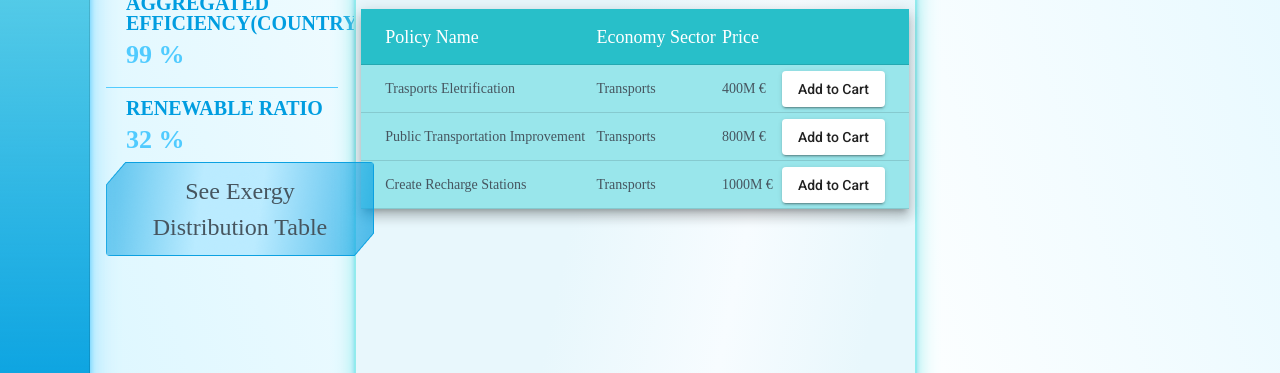
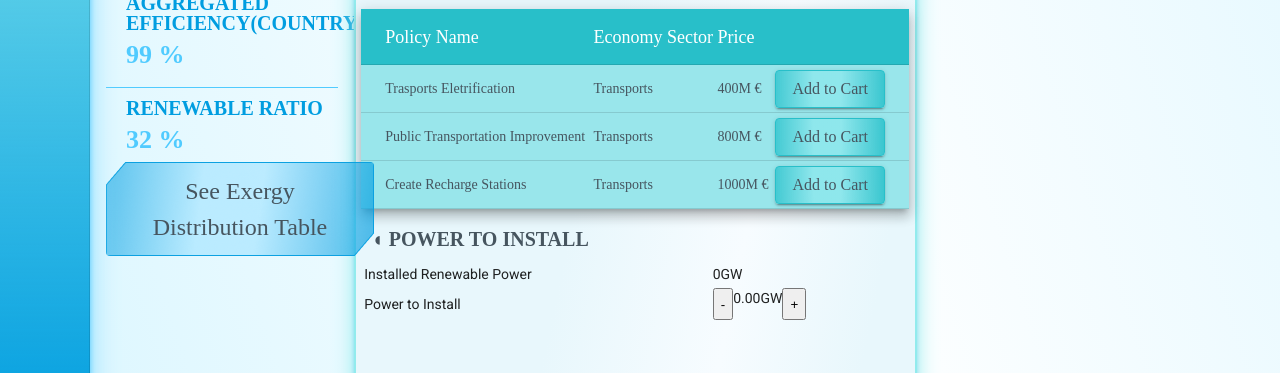
Before and after one commit to GAIPS/Exergyx, an Angular app: page /decision in a window 1280 px wide. Shown: the part 350-723 px from the top of the page. Built offline with nearby package versions, Linux system fonts and the light colour scheme.

Commit message:
added content to page

```diff
--- a/src/components/decision-panel/decision-panel.component.html
+++ b/src/components/decision-panel/decision-panel.component.html
@@ -87,14 +87,31 @@
                 <ng-container matColumnDef="getdetails">
                     <th mat-header-cell *matHeaderCellDef>  </th>
                     <td align="right" mat-cell *matCellDef="let element">
-                         <button *ngIf="!element.isUsed" [ngClass]="element.isUsed ? 'added' : 'add-button'" mat-raised-button (click)="addToCart(element.id); element.isUsed=!element.isUsed">Add to Cart</button>
+                         <button *ngIf="!element.isUsed" [ngClass]="element.isUsed ? 'added' : 'add-button'" mat-raised-button color="primary" (click)="addToCart(element.id); element.isUsed=!element.isUsed">Add to Cart</button>
                          <button *ngIf="element.isUsed" [ngClass]="element.isUsed ? 'added' : 'add-button'" mat-raised-button (click)="removeFromCart(element); element.isUsed=!element.isUsed">Remove from Cart</button>
                         </td>
                   </ng-container>
                 <tr mat-header-row *matHeaderRowDef="displayedColumns"></tr>
                 <tr mat-row (click)="changeSelectedPolicy(row)"[class.row-added]="this.cartCollection.has(row)" [class.row-clicked]="clickedRow.has(row)" *matRowDef="let row; columns: displayedColumns;"></tr>
               </table>
+              <p class="section-title">◖ POWER TO INSTALL</p>
+              <table class="power-to-install">
+                  <tr>
+                      <td class="installed-power">Installed Renewable Power</td>
+                      <td>{{this.installedPower}}GW</td>
+                  </tr>
+                  <tr>
+                      <td class="to-install">Power to Install</td>
+                      <td class="to-install-value">
+                          <button class="minus" (click)="reducePower()"> - </button>
+                          <p>{{this.powerToInstall |  number: '1.2-2'}}GW</p>
+                          <button class="plus" (click)="addPower()"> + </button>
+                      </td>
+                  </tr>
+              </table>
         </div>
+
+
     </div>
 
     <div class="column3">
@@ -102,7 +119,7 @@
 
         <div class="shoppingCartItemsContainer" id="style-5">
             <div *ngFor="let item of cartCollection">
-                <button class="itemButton" mat-raised-button color="primary" (click)="removeFromCart(item)">{{item.title}}</button>
+                <button class="itemButton" mat-raised-button color="primary" (click)="removeFromCart(item); item.isUsed=!item.isUsed">{{item.title}}</button>
             </div>
         </div>
         <mat-divider></mat-divider>
--- a/src/components/decision-panel/decision-panel.component.scss
+++ b/src/components/decision-panel/decision-panel.component.scss
@@ -181,14 +181,14 @@ svg {
   font-size: 24px;
   text-align: center;
   color: #46555f;
-  transition: all 0.3s ease-out;
+  transition: all 0.2s ease-in-out;
 }
 
 .see-more-button:hover {
   background-image: url(../../assets/seeMoreHover.png) !important;
   background-size: contain;
   color: white;
-  transition: all 0.3s ease-out;
+  transform: scale(1.05);
 }
 
 .policies-table-container {
@@ -254,11 +254,11 @@ th.mat-header-cell {
   background-color: rgba(73, 190, 140, 0.3);
 }
 
-button.add-Button {
+button.add-button {
   font-family: Saira;
-  font-style: normal;
-  font-weight: 200;
-  font-size: 14px;
+  font-style: norma;
+  font-weight: 500;
+  font-size: 16px;
   text-align: center;
   color: #46555f;
   background: radial-gradient(
@@ -268,16 +268,25 @@ button.add-Button {
   );
   border: 1px solid #28bfc9;
   box-sizing: border-box;
+
+  transition: all 0.2s ease-in-out;
 }
 
-.add-Button:hover {
+.add-button:hover {
   color: white;
   background: #28bfc9;
   border: 1px solid #28bfc9;
   box-sizing: border-box;
+  transform: scale(1.1);
 }
 
 .added {
+  font-family: Saira;
+  font-style: normal;
+  font-weight: 500;
+  font-size: 16px;
+  text-align: center;
+  color: #087948;
   color: black;
   background: radial-gradient(
     61.11% 1291.98% at 47.53% 18.06%,
@@ -286,6 +295,11 @@ button.add-Button {
   );
   border: 1px solid #fd8b5a;
   box-sizing: border-box;
+  transition: all 0.2s ease-in-out;
+}
+
+.added:hover {
+  transform: scale(1.1);
 }
 
 .itemButton {
@@ -323,3 +337,8 @@ button.add-Button {
     to(transparent)
   );
 }
+
+.to-install-value {
+  display: flex;
+  flex-direction: row;
+}
--- a/src/components/decision-panel/decision-panel.component.ts
+++ b/src/components/decision-panel/decision-panel.component.ts
@@ -2,6 +2,7 @@ import { Component, OnInit } from '@angular/core';
 import { MatDialog } from '@angular/material/dialog';
 import { Politic } from 'src/interfaces/politic';
 import { GameModelService } from 'src/services/game-model.service';
+import { PlayerVariablesService } from 'src/services/player-variables.service';
 import { DialogLayoutComponent } from '../dialog-layout/dialog-layout.component';
 
 @Component({
@@ -23,10 +24,13 @@ export class DecisionPanelComponent implements OnInit {
   clickedRow = new Set<Politic>();
   cartCollection = new Set<Politic>();
   use = false;
+  installedPower = 0;
+  powerToInstall = 0;
 
-  constructor( gameModel: GameModelService, public dialog: MatDialog) {
+  constructor( playerVariable: PlayerVariablesService , gameModel: GameModelService, public dialog: MatDialog) {
     this.politics =  gameModel.initPolitics();
     this.selectedPolitic = this.politics[0];
+    this.installedPower = playerVariable.total_installed_power;
     console.log(this.selectedPolitic.desc);
    }
 
@@ -67,4 +71,24 @@ export class DecisionPanelComponent implements OnInit {
     this.cartCollection.delete(item);
   }
 
+  public reducePower() {
+    var tempVal = this.powerToInstall - 0.1;
+    if(tempVal >= 0) {
+      this.powerToInstall = tempVal;
+    }
+    else {
+      this.powerToInstall = 0;
+    }
+  }
+
+  public addPower() {
+    var tempVal = this.powerToInstall + 0.1;
+    if(tempVal <= 10) {
+      this.powerToInstall = tempVal;
+    }
+    else {
+      this.powerToInstall = 10;
+    }
+  }
+
 }
```
